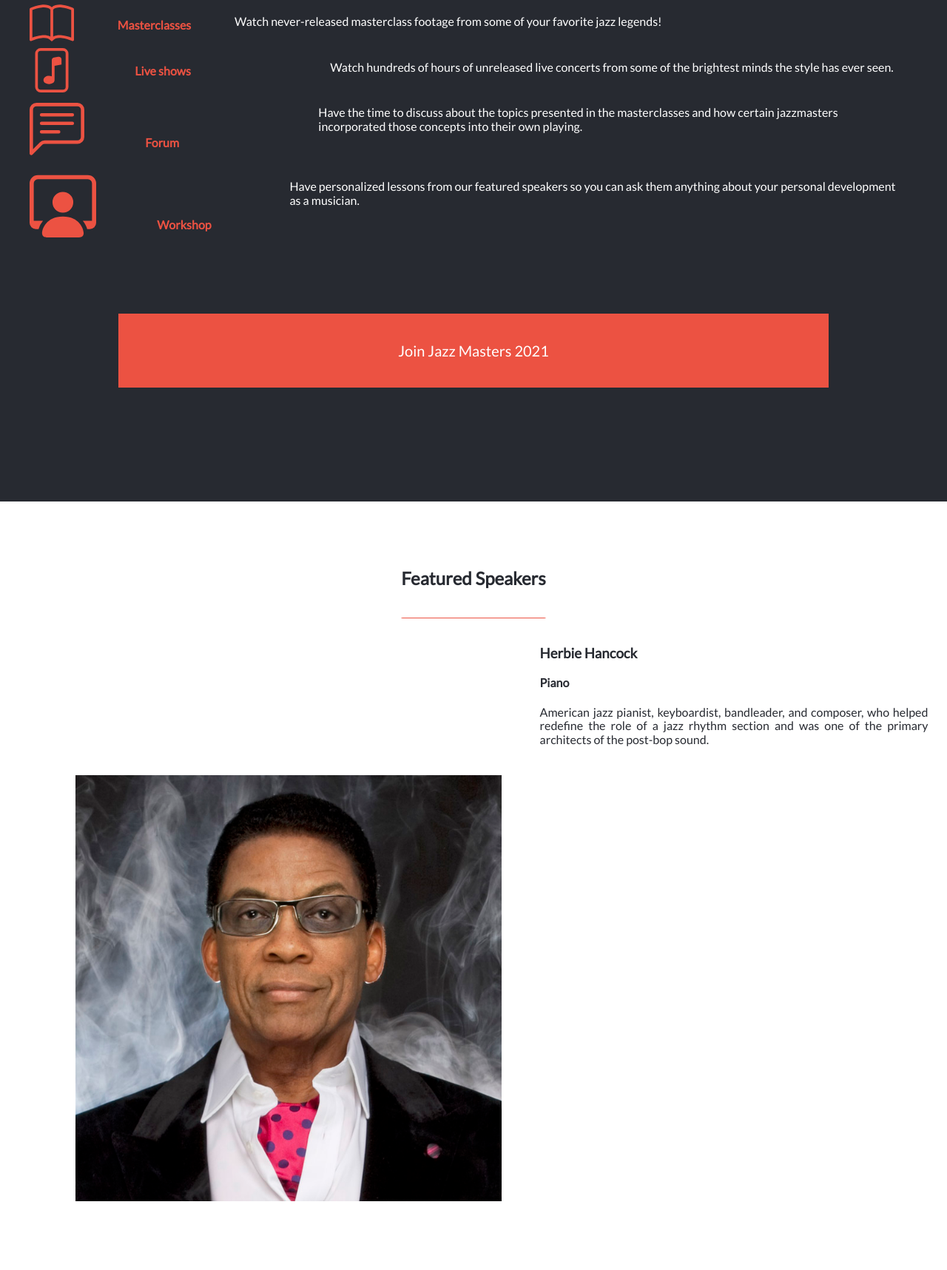
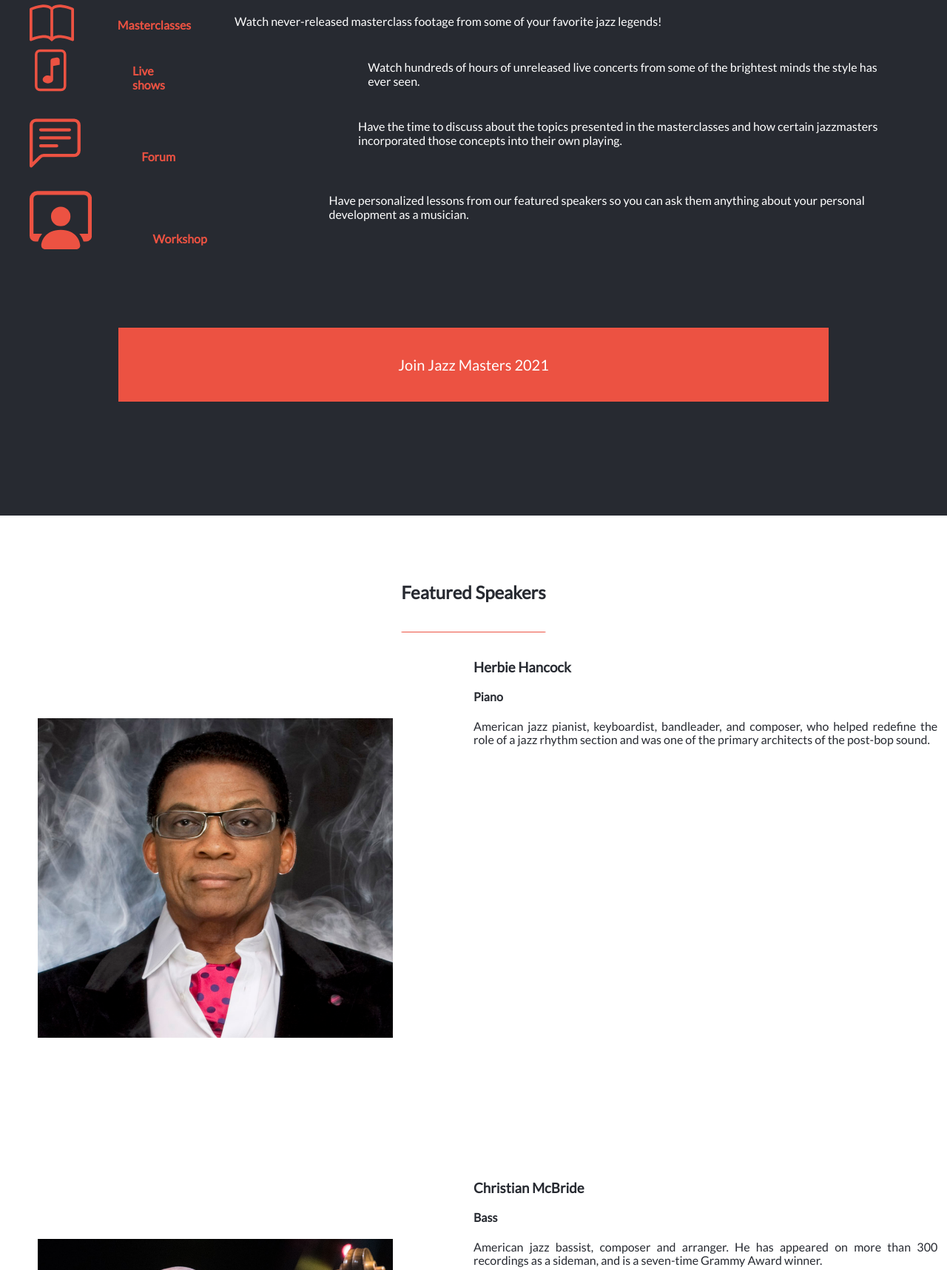
Before and after one commit to vechicin/Capstone, a website: page index.html in a window 1280 px wide. Shown: the part 913-2630 px from the top of the page at 74% size. Drawn offline with Linux system fonts and the light colour scheme.

Commit message:
Refactor program section and speakers section using grid

```diff
--- a/index.html
+++ b/index.html
@@ -114,7 +114,7 @@
       <div class="speaker-info">
         <h3 class="speaker-name">Christian McBride</h3>
         <h4 class="speaker-role">Bass</h4>
-        <p class="speaker-description">is an American jazz bassist, composer and arranger. He has appeared on more than
+        <p class="speaker-description">American jazz bassist, composer and arranger. He has appeared on more than
           300 recordings as a sideman, and is a seven-time Grammy Award winner.</p>
       </div>
     </div>
--- a/styles.css
+++ b/styles.css
@@ -86,11 +86,6 @@ main {
   font-family: 'Lato', sans-serif;
 }
 
-.program-list {
-  padding-right: 5%;
-  margin-bottom: 7%;
-}
-
 .program-title {
   justify-self: center;
   align-self: center;
@@ -100,13 +95,21 @@ main {
   padding-top: 3%;
 }
 
+.program-list {
+  padding-right: 5%;
+  margin-bottom: 7%;
+}
+
 .list-item {
+  display: grid;
+  grid-template-columns: 40% 60%;
   display: flex;
   flex-direction: row;
   color: #ec5242;
 }
 
 .item-description {
+  justify-content: center;
   color: #fff;
 }
 
@@ -115,7 +118,8 @@ main {
 }
 
 .item-title {
-  padding-right: 5%;
+  margin-right: 5%;
+  font-size: 16px;
 }
 
 .bi-file-music {
@@ -173,7 +177,8 @@ main {
 }
 
 .speaker {
-  display: flex;
+  display: grid;
+  grid-template-columns: 1fr 1fr;
   margin-bottom: 10%;
 }
 
@@ -185,8 +190,8 @@ main {
   margin-left: 8%;
   margin-right: 4%;
   margin-top: 15%;
-  width: 45%;
-  height: 45%;
+  width: 75%;
+  height: 75%;
 }
 
 .speakers-title {
```
